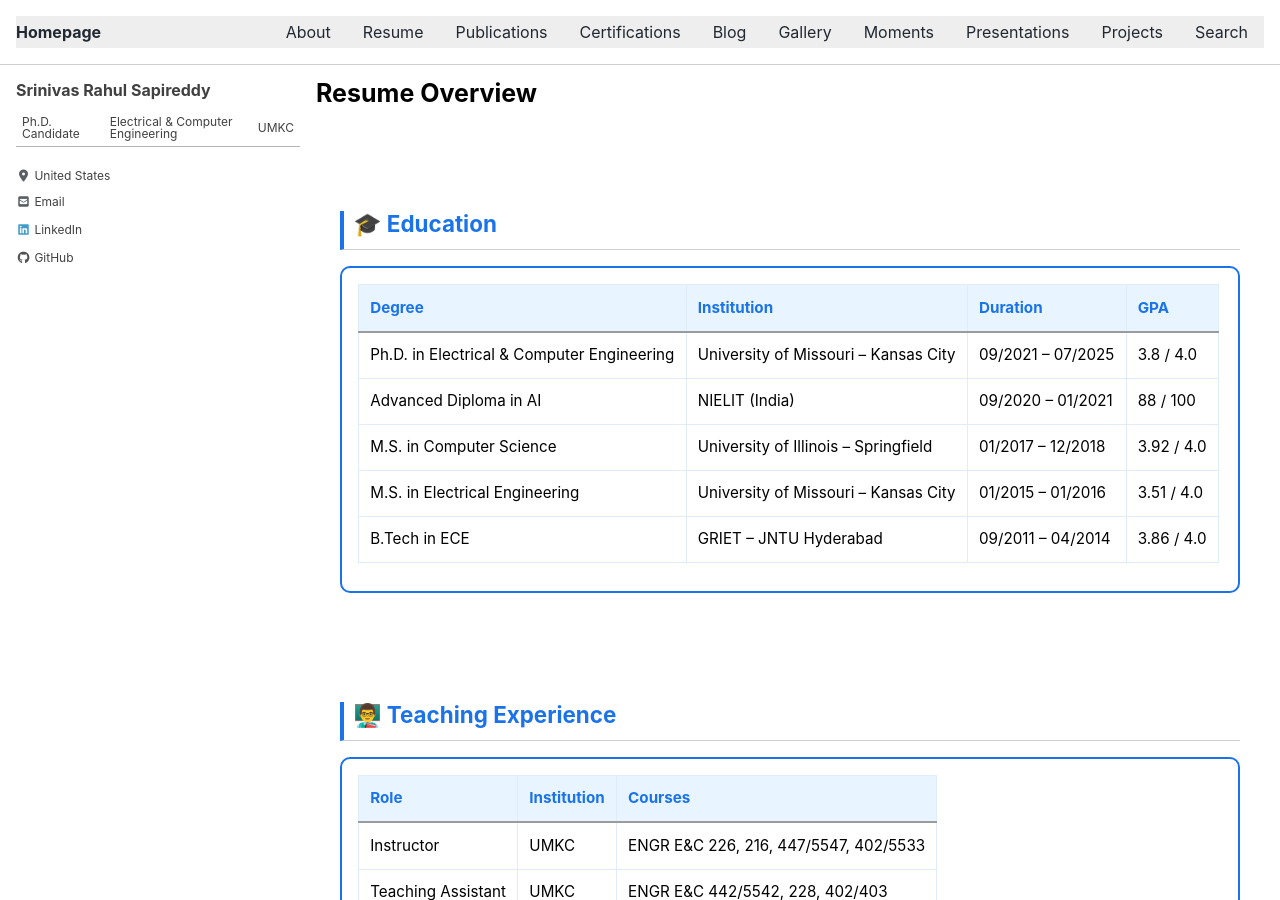
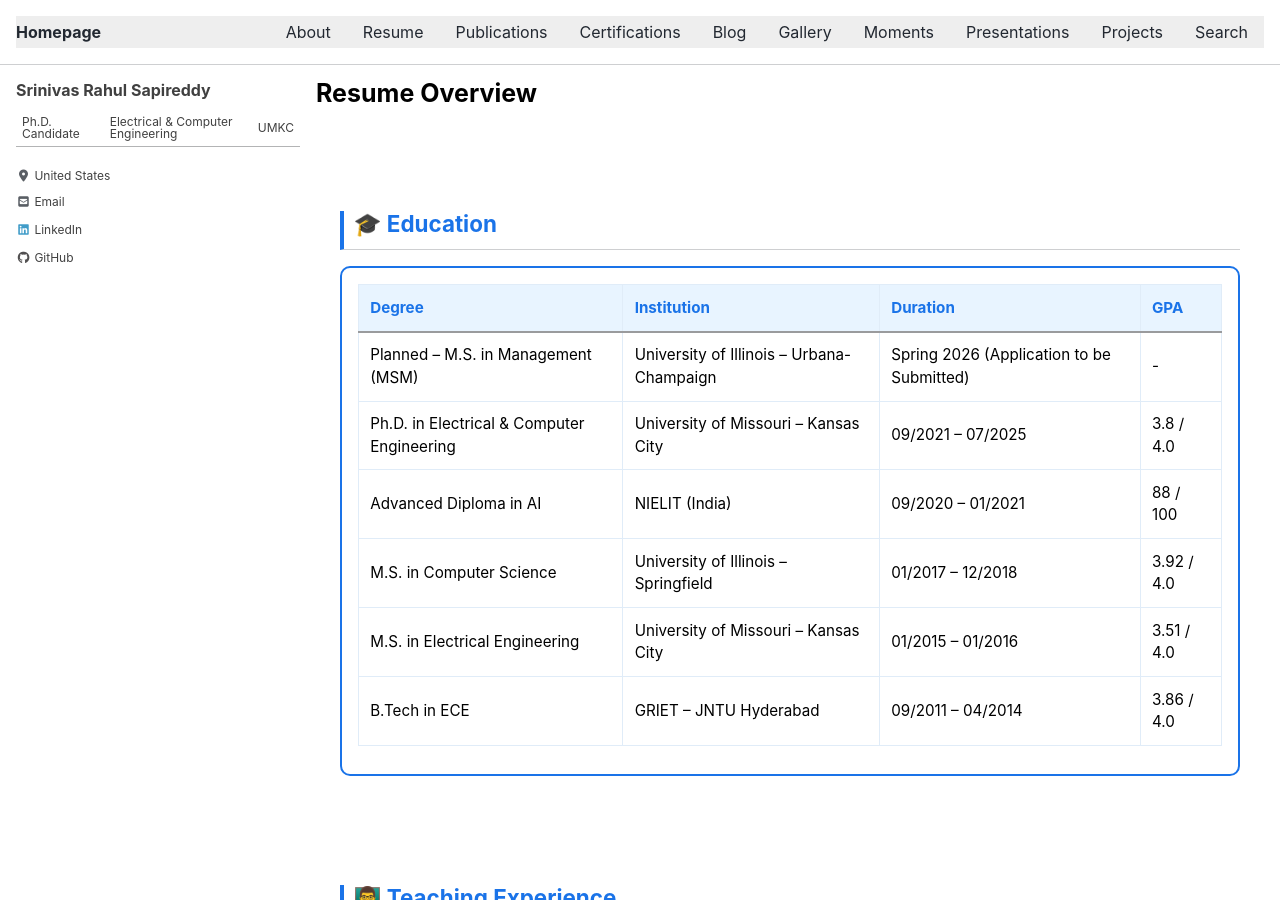
Before and after one commit to srsapireddy/srsapireddy.github.io, a Jekyll site: the page built from _pages/resume.md, in a window 1280 px wide and 900 px high. Built offline with Jekyll 4.4.1, drawn with Linux system fonts in a browser that asks for light colours; cached includes are drawn as plain includes; nearby versions of some CDN libraries.

Commit message:
Update resume.md

```diff
--- a/_pages/resume.md
+++ b/_pages/resume.md
@@ -81,6 +81,7 @@
 <table class="resume-table">
 <thead><tr><th>Degree</th><th>Institution</th><th>Duration</th><th>GPA</th></tr></thead>
 <tbody>
+<tr><td>Planned – M.S. in Management (MSM)</td><td>University of Illinois – Urbana-Champaign</td><td>Spring 2026 (Application to be Submitted)</td><td>-</td></tr>
 <tr><td>Ph.D. in Electrical & Computer Engineering</td><td>University of Missouri – Kansas City</td><td>09/2021 – 07/2025</td><td>3.8 / 4.0</td></tr>
 <tr><td>Advanced Diploma in AI</td><td>NIELIT (India)</td><td>09/2020 – 01/2021</td><td>88 / 100</td></tr>
 <tr><td>M.S. in Computer Science</td><td>University of Illinois – Springfield</td><td>01/2017 – 12/2018</td><td>3.92 / 4.0</td></tr>
```
